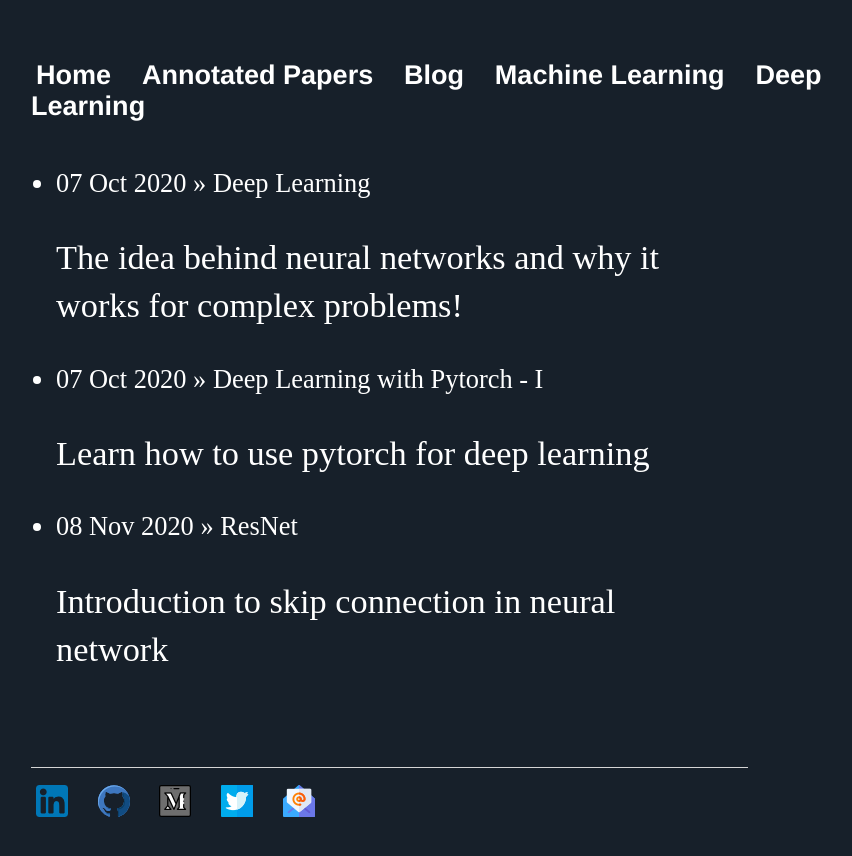
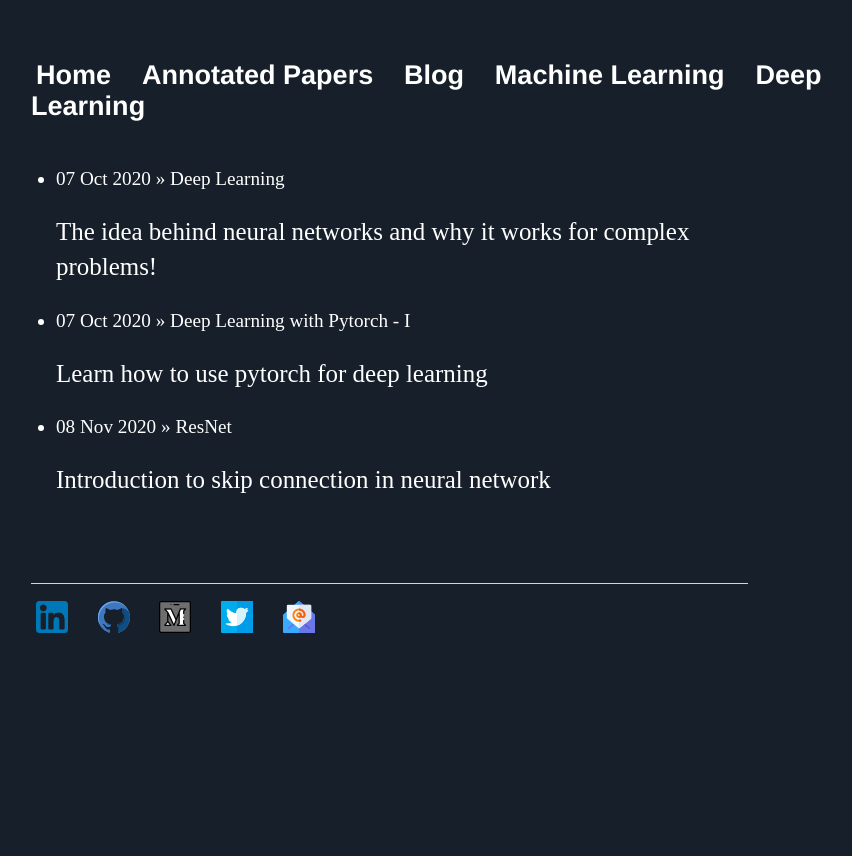
Before and after one commit to Mayurji/mayurji.github.io, a Jekyll site: the page built from deep-learning/index.html, in a window 1280 px wide. Shown: the top 856 px of the page, without its empty margins (161-1013 px from the left). Built offline with Jekyll 4.4.1, drawn with Linux system fonts in a browser that asks for light colours.

Commit message:
Update main.css

```diff
--- a/css/main.css
+++ b/css/main.css
@@ -99,14 +99,14 @@ footer {
 
 ul.posts {
     margin: 20px auto 40px;
-    font-size: 1.5em;
+    font-size: 1.2em;
     color: white;
 }
 
 ul.posts li {
     list-style: disc;
     color: white;
-    font-size: 1.1em;
+    font-size: 1.0em;
 }
 
 .post-body img { width:400px; height:auto; }
```
